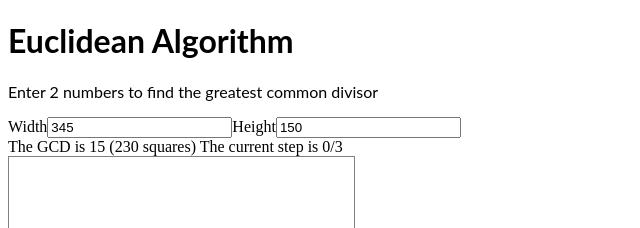
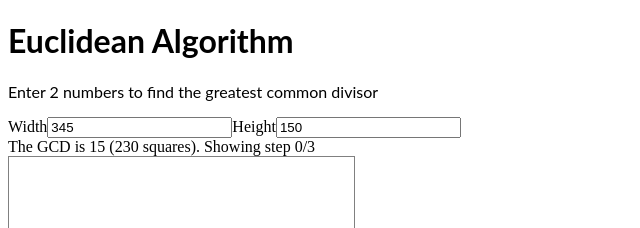
Before and after one commit to kevinmaes/euclid, a React (Create React App) app: page / in a window 1280 px wide. Shown: the top 228 px of the page, without its empty margins (0-640 px from the left). Built offline with nearby package versions, Linux system fonts and the light colour scheme.

Commit message:
revise output line

```diff
--- a/src/App.js
+++ b/src/App.js
@@ -154,7 +154,7 @@ class App extends Component {
           <input id="1" onChange={this.onInputChange} value={inputs[1]} />
         </div>
         <div>
-          The GCD is {gcd} ({totalSquares} squares) The current step is{' '}
+    The GCD is {gcd} ({totalSquares} squares). Showing step {' '}
           {currentStepIndex}/{steps.length}
         </div>
         {this.hasBothInputs(inputs) ? (
```
